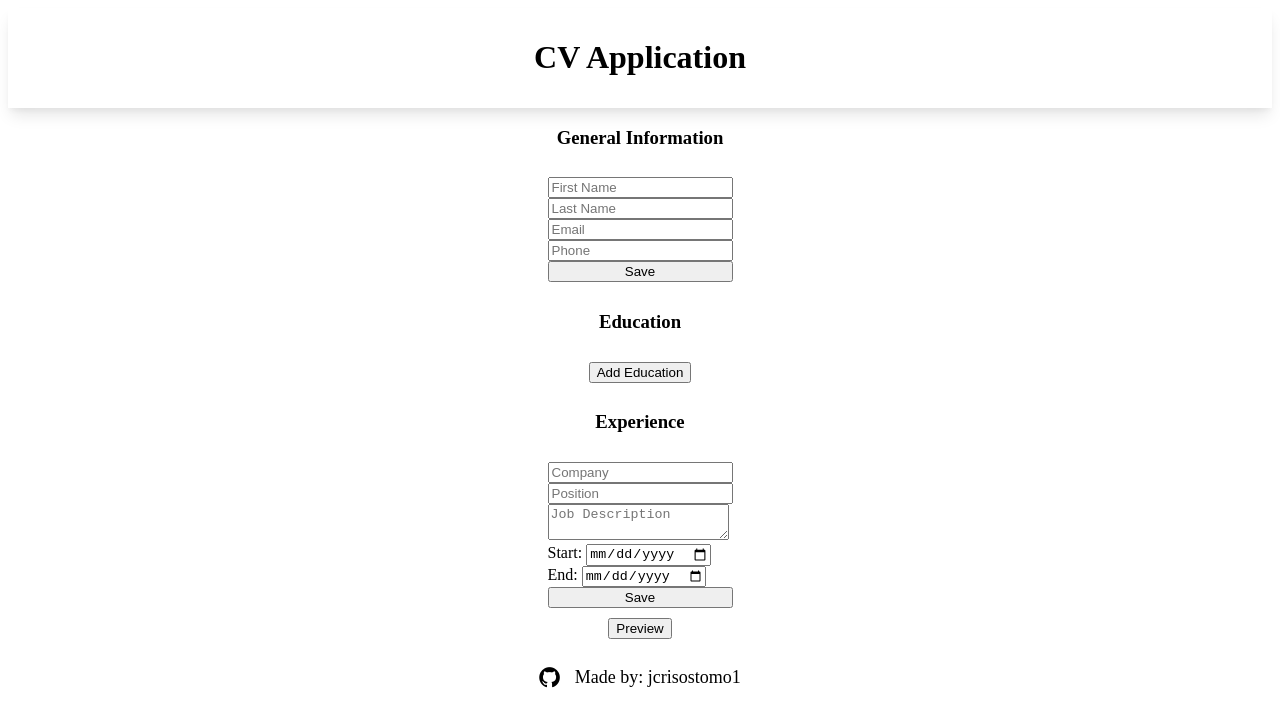
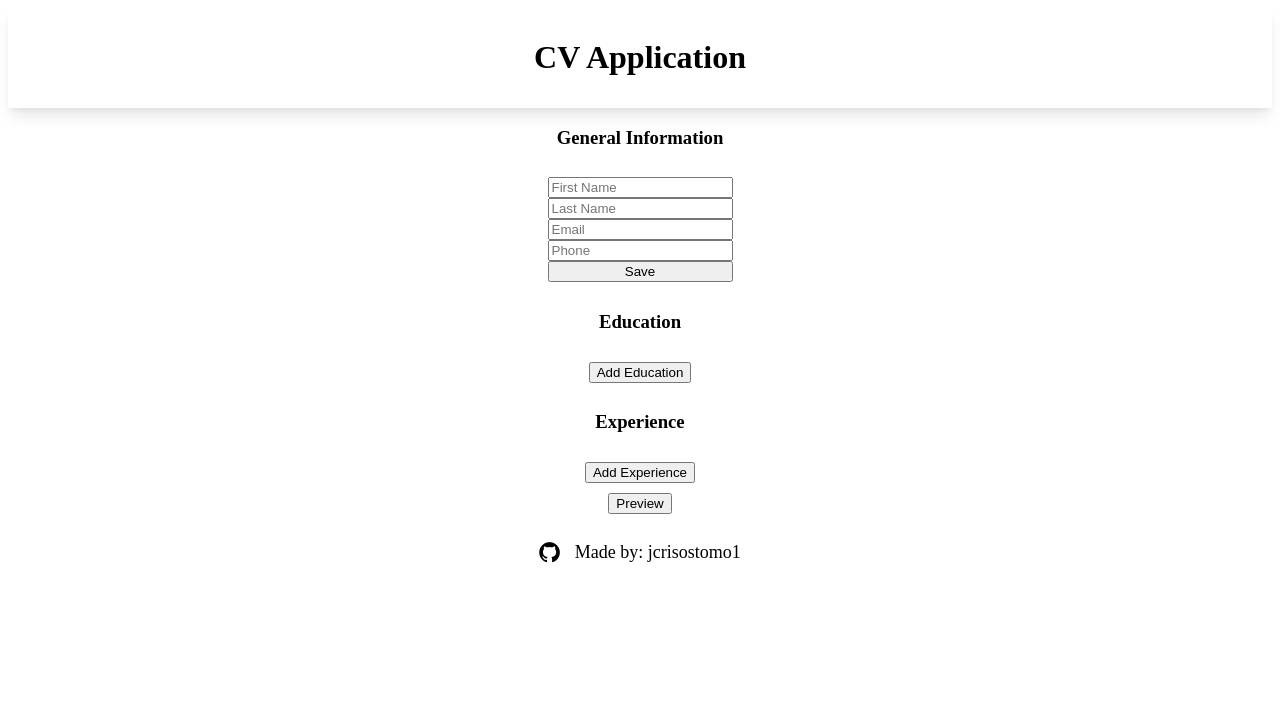
Before and after one commit to jcrisostomo1/odin-cv-project, a React (Create React App) app: page / in a window 1280 px wide. Shown: the top 726 px of the page. Built offline with nearby package versions, Linux system fonts and the light colour scheme.

Commit message:
save state for Experience

```diff
--- a/src/App.js
+++ b/src/App.js
@@ -19,14 +19,8 @@ class App extends Component {
       email: '',
       phone: ''
     },
-    experience: {
-      companyName: '',
-      positionTitle: '',
-      jobDescription: '',
-      start: '',
-      end: ''
-    },
-    educationItems: []
+    educationItems: [],
+    experienceItems: []
   }
 }
   getGeneralInfo = (childData) => {
@@ -54,26 +48,39 @@ class App extends Component {
     }
 
   getExperienceInfo = (childData) => {
-    this.setState({
-      experience: {
+    let key = childData.id;
+    console.log(key)
+    this.setState(prevState => ({
+      experienceItems: prevState.experienceItems.map(item => item.id === key ? {...item, experience:{
         companyName: childData.companyName,
         positionTitle: childData.positionTitle,
         jobDescription: childData.jobDescription,
         exStart: childData.exStart,
         exEnd: childData.exEnd
-      },
-    })
+      } } : item)
+    }))
   }
 
   renderEdComponents = () =>
     this.state.educationItems.map((item) => (<Education key={item.id} id={item.id} getStateInfo={this.getEducationInfo}></Education>))
 
-  addEducation = () => {
-    this.setState({
-      educationItems: [
-        ...this.state.educationItems, {id: uniqid(), education: {} }
-      ]
-    })
+  renderExComponents = () =>
+    this.state.experienceItems.map((item) => (<Experience key={item.id} id={item.id} getStateInfo={this.getExperienceInfo}></Experience>))
+
+  handleOnClick = (type) => {
+    if (type === 'education') {
+      this.setState({
+        educationItems: [
+          ...this.state.educationItems, {id: uniqid(), education: {} }
+        ]
+      })
+    } else {
+      this.setState({
+        experienceItems: [
+          ...this.state.experienceItems, {id: uniqid(), experience: {}}
+        ]
+      })
+    }
   }
 
   showPreview = () => {
@@ -95,9 +102,11 @@ class App extends Component {
         <General title={"General Information"} getStateInfo={this.getGeneralInfo}/>
         <h3>Education</h3>
         {this.renderEdComponents()}
-        <button onClick={this.addEducation}>Add Education</button>
-        <Experience title={"Experience"} getStateInfo={this.getExperienceInfo}/>
-        <button onClick={this.showPreview}>Preview</button></>:<Output {...this.state}/>}
+        <button onClick={()=> this.handleOnClick('education')}>Add Education</button>
+        <h3>Experience</h3>
+        {this.renderExComponents()}
+        <button onClick={()=> this.handleOnClick('experience')}>Add Experience</button>
+        <button onClick={this.showPreview}>Preview</button></>:<Output showPreview={this.showPreview} {...this.state}/>}
         </main>
         <footer>
           <a href="https://github.com/jcrisostomo1" target="_blank"><i className="fa fa-github fa-lg"></i></a>
--- a/src/components/Education.js
+++ b/src/components/Education.js
@@ -15,14 +15,15 @@ class Education extends Component {
       edEnd: '',
       id: this.props.id
   }
+}
 
-  this.handleChange  = (e) =>  {
+handleChange  = (e) =>  {
   this.setState({
     [e.target.id]: e.target.value,
   })
 }
 
-  this.onSaveInfo = (e) => {
+onSaveInfo = (e) => {
   e.preventDefault();
   console.log(this.state)
   this.props.getStateInfo(this.state);
@@ -31,12 +32,11 @@ class Education extends Component {
   })
 }
 
-  this.onEditInfo = (e) => {
+onEditInfo = (e) => {
   e.preventDefault();
   this.setState({
     educationInfoSaved: false
   })
-  }
 }
 
   render() {
--- a/src/components/Experience.js
+++ b/src/components/Experience.js
@@ -11,16 +11,19 @@ export default class Experience extends Component {
       positionTitle: '',
       jobDescription: '',
       exStart: '',
-      exEnd: ''
+      exEnd: '',
+      id: this.props.id
     }
 
-    this.handleChange  = (e) =>  {
+  }
+
+  handleChange  = (e) =>  {
     this.setState({
       [e.target.id]: e.target.value,
     });
   }
 
-    this.onSaveInfo = (e) => {
+  onSaveInfo = (e) => {
     e.preventDefault();
     this.props.getStateInfo(this.state);
     this.setState({
@@ -28,12 +31,11 @@ export default class Experience extends Component {
     })
   }
 
-    this.onEditInfo = (e) => {
+  onEditInfo = (e) => {
     e.preventDefault();
     this.setState({
       experienceInfoSaved: false
     })
-    }
   }
 
   render() {
@@ -41,7 +43,6 @@ export default class Experience extends Component {
 
     return (
       <>
-      <h3>{this.props.title}</h3>
       <div className='main'>
       <form>
         <div>
--- a/src/components/Output.js
+++ b/src/components/Output.js
@@ -5,9 +5,9 @@ class Output extends Component {
     super(props);
 	}
 
+
 	render() {
 		let lol = this.props.educationItems.map(item => item.education.university)
-		console.log(lol)
 		const { firstName, lastName, email, phone} = this.props.general;
 
 		return (
@@ -16,7 +16,7 @@ class Output extends Component {
 			<p>{lastName}</p>
 			<p>{email}</p>
 			<p>{phone}</p>
-			<button>Edit</button>
+			<button onClick={this.props.showPreview}>Edit</button>
 			</>
 
 		)
```
Lines whose indentation alone changed are shown as unchanged.
